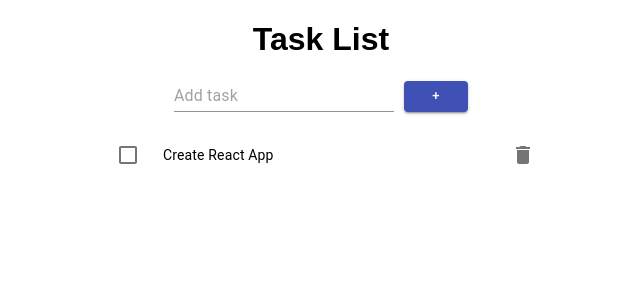
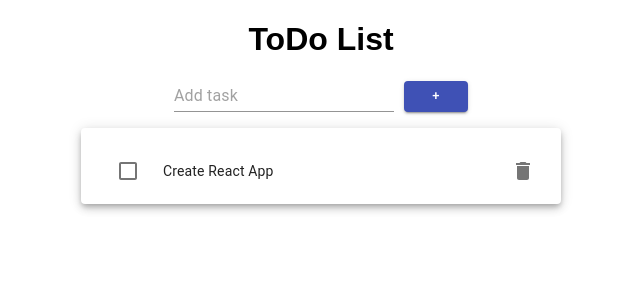
Before and after one commit to vkpro/ToDoList, a React (Create React App) app: page / in a window 1280 px wide. Shown: the top 300 px of the page, without its empty margins (319-959 px from the left). Built offline with nearby package versions, Linux system fonts and the light colour scheme.

Commit message:
Add paper

```diff
--- a/src/App.tsx
+++ b/src/App.tsx
@@ -1,15 +1,34 @@
 import * as React from "react";
+import Paper from "@material-ui/core/Paper";
+import { Theme, createStyles, makeStyles } from "@material-ui/core/styles";
 
 import TasksList from "./TasksList";
 import AddTask from "./AddTask";
 
 import "./styles.css";
 
+const useStyles = makeStyles((theme: Theme) =>
+  createStyles({
+    root: {
+      display: "flex",
+      flexWrap: "wrap",
+      justifyContent: "center",
+      "& > *": {
+        margin: theme.spacing(1),
+        width: theme.spacing(60)
+      }
+    }
+  })
+);
+
 export default function App() {
   const [tasks, setTasks] = React.useState<Array<string>>(["Create React App"]);
+  const classes = useStyles();
 
   const addTask = (taskName: string) => {
-    setTasks([...tasks, taskName]);
+    if (taskName) {
+      setTasks([...tasks, taskName]);
+    }
   };
 
   const deleteTask = (taskName: string) => {
@@ -18,9 +37,13 @@ export default function App() {
 
   return (
     <div className="App">
-      <h1>Task List</h1>
+      <h1>ToDo List</h1>
       <AddTask handleAddTask={addTask} />
-      <TasksList tasks={tasks} handleDeleteTask={deleteTask} />
+      <div className={classes.root}>
+        <Paper elevation={5}>
+          <TasksList tasks={tasks} handleDeleteTask={deleteTask} />
+        </Paper>
+      </div>
     </div>
   );
 }
```
